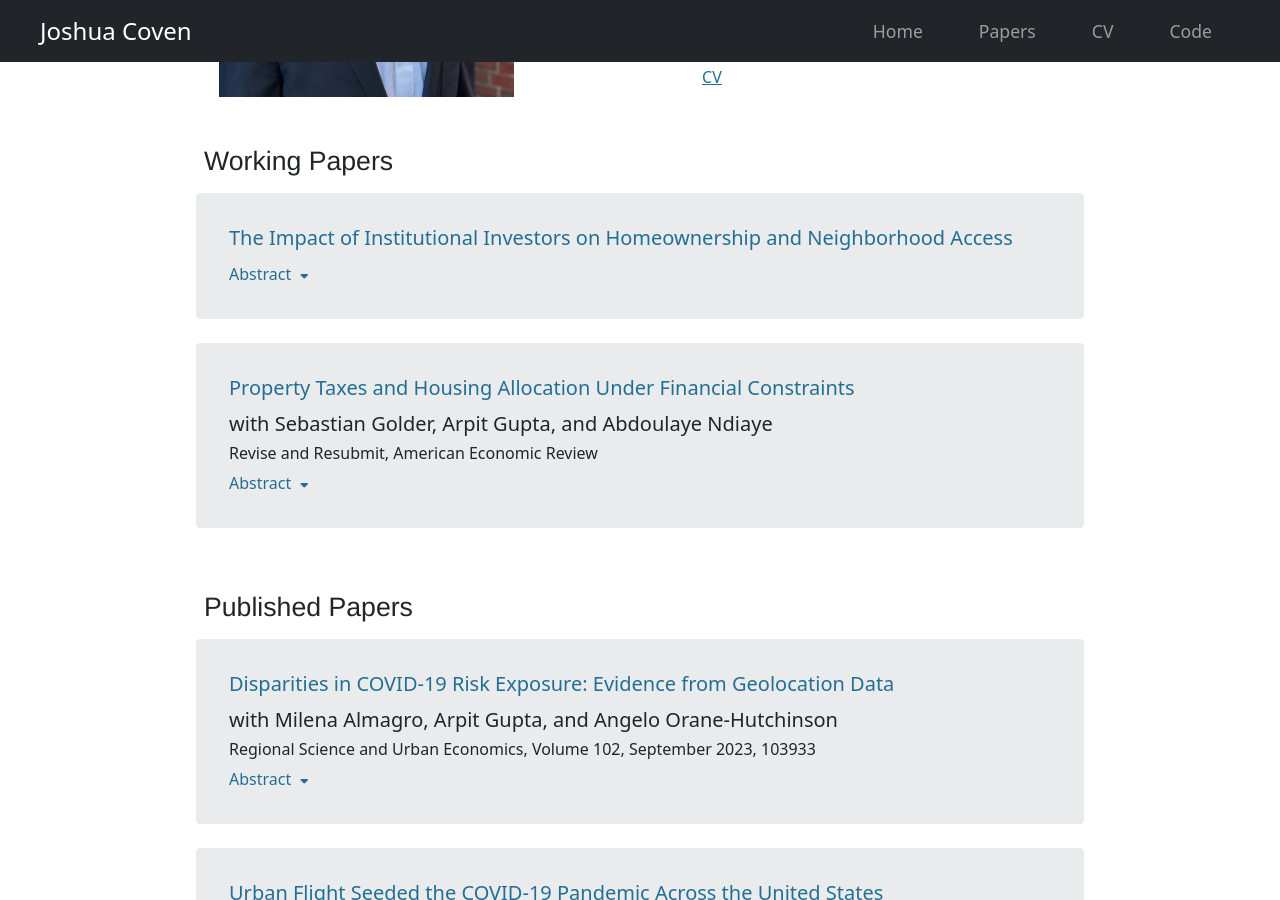
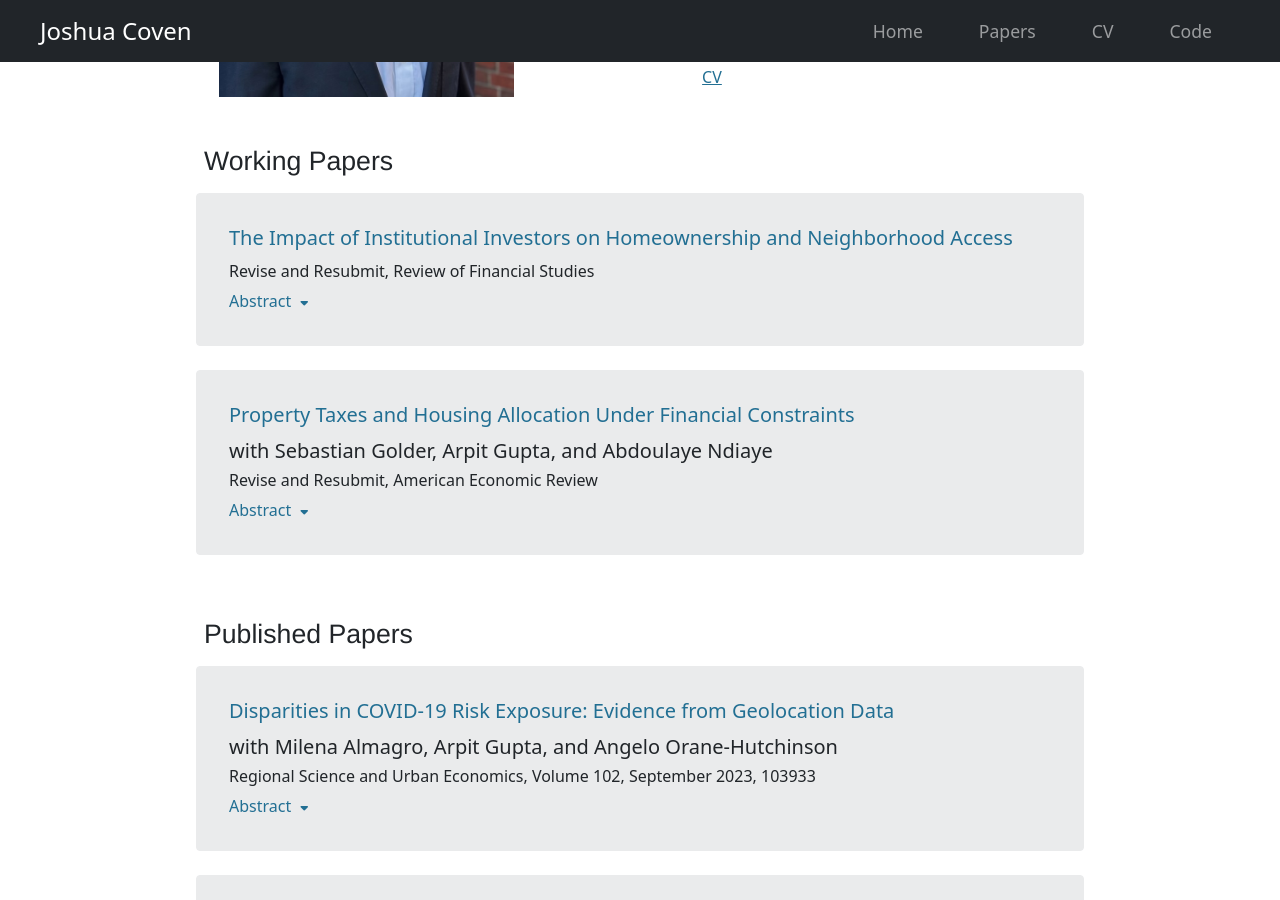
Before and after one commit to joshuacoven/joshuacoven.github.io, a Jekyll site: the page built from _pages/home.md, in a window 1280 px wide and 900 px high, scrolled down 437 px. Built offline with Jekyll 4.4.1, drawn with Linux system fonts in a browser that asks for light colours.

Commit message:
updated cv

```diff
--- a/_pages/home.md
+++ b/_pages/home.md
@@ -30,6 +30,7 @@ permalink: /
                     The Impact of Institutional Investors on Homeownership and Neighborhood Access
                 </a>
             </h5>
+            <h6>Revise and Resubmit, Review of Financial Studies</h6>
             <button class="drawer-toggle" onclick="toggleDrawer('abstract1')">Abstract <span class="caret" id="caret-abstract1"><i class="fas fa-caret-down"></i></span></button>
             <div class="drawer" id="abstract1">
                 <p class="card-text">Since 2012, institutional investors entered the single-family rental market in areas that subsequently experienced high rent and house price growth. This paper estimates a structural model where institutional landlords benefit from economies of scale and market power. Entry created a tradeoff: Renters benefited from lower rents because institutional investors expanded rental supply by 0.5 homes for each home purchased, but homeownership fell by 0.22 per purchase. In their top decile markets, entry explains 20% of the observed price increase. Supply responses dampened these effects. Overall, economies of scale, not market power, drive institutional investors’ impact on the single-family rental market.</p>
```
Also changed, not shown: 1 other file.
